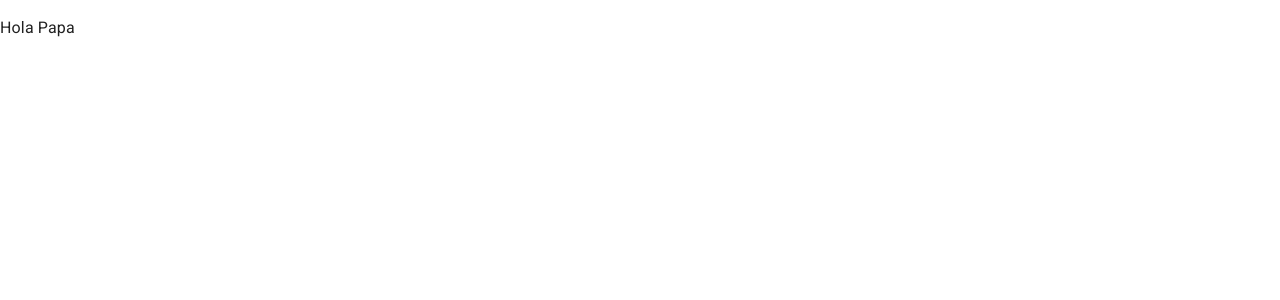
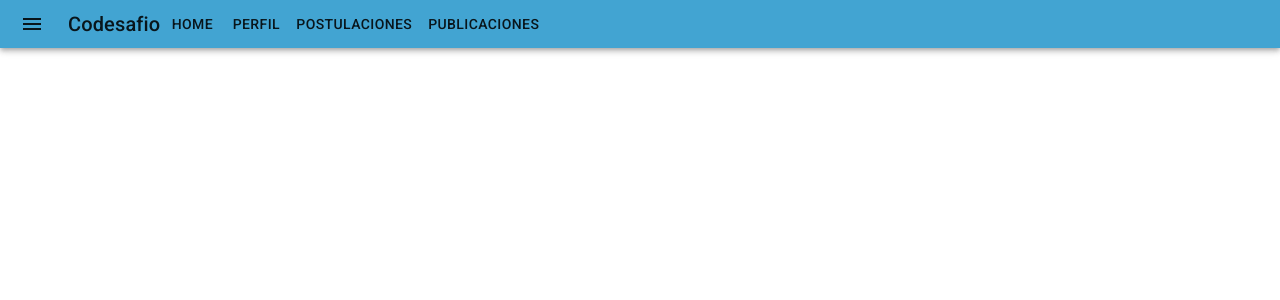
Before and after one commit to luizzzito/CODESAFIO-Frontend, a React (Vite) app: page / in a window 1280 px wide. Shown: the top 300 px of the page. Built offline with nearby package versions, Linux system fonts and the light colour scheme.

Commit message:
Commit cochino

```diff
--- a/src/App.jsx
+++ b/src/App.jsx
@@ -1,9 +1,22 @@
+import {
+  Button,
+  Box,
+  FormControl,
+  Input,
+  InputLabel,
+  FormHelperText,
+} from "@mui/material";
+
+import Navbar from "./core/components/Navbar";
+
 function App() {
   return (
     <>
-      <p>Hola Papa</p>
+      <Box sx={{ bgcolor: "white" }}>
+        <Navbar />
+      </Box>
     </>
-  )
+  );
 }
 
-export default App
+export default App;
--- /dev/null
+++ b/src/core/components/Navbar.jsx
@@ -0,0 +1,67 @@
+import DeleteIcon from "@mui/icons-material/Delete";
+import {
+  Button,
+  Box,
+  AppBar,
+  Toolbar,
+  IconButton,
+  Typography,
+} from "@mui/material";
+import MenuIcon from "@mui/icons-material/Menu";
+import { useState } from "react";
+
+export default function Navbar() {
+  const [open, setOpen] = useState(false);
+  const navLinks = [
+    {
+      title: "Home",
+      path: "a",
+      icon: <DeleteIcon />,
+    },
+    {
+      title: "Perfil",
+      path: "a",
+      icon: <DeleteIcon />,
+    },
+    {
+      title: "Postulaciones",
+      path: "a",
+      icon: <DeleteIcon />,
+    },
+    {
+      title: "Publicaciones",
+      path: "a",
+      icon: <DeleteIcon />,
+    },
+  ];
+  return (
+    <AppBar position="static">
+      <Toolbar variant="dense">
+        <IconButton
+          edge="start"
+          color="inherit"
+          aria-label="menu"
+          sx={{ mr: 2 }}
+          onClick={() => setOpen(true)}
+        >
+          <MenuIcon />
+        </IconButton>
+        <Typography variant="h6" color="inherit" component="div">
+          Codesafio
+        </Typography>
+        <Box sx={{ display: { xs: "none", sm: "flex" } }}>
+          {navLinks.map((item) => (
+            <Button
+              color="inherit"
+              key={item.title}
+              component="a"
+              href={item.path}
+            >
+              {item.title}
+            </Button>
+          ))}
+        </Box>
+      </Toolbar>
+    </AppBar>
+  );
+}
--- a/src/main.jsx
+++ b/src/main.jsx
@@ -11,10 +11,22 @@ const theme = createTheme({
   palette: {
     type: "light",
     primary: {
-      main: "#ff0052",
+      main: "#42a4d2",
     },
-    secondary: {
-      main: "#f50057",
+    complementary: {
+      main: "#d27042",
+    },
+    analogous: {
+      main: "#42d2b8",
+    },
+    analogous2: {
+      main: "#425dd2",
+    },
+    triadic: {
+      main: "#7042d2",
+    },
+    triadic2: {
+      main: "#d242a5",
     },
     info: {
       main: "#ffe200",
```
Also changed, not shown: src/core/components/NavListDrawer.jsx (added, +26 -0 lines).
